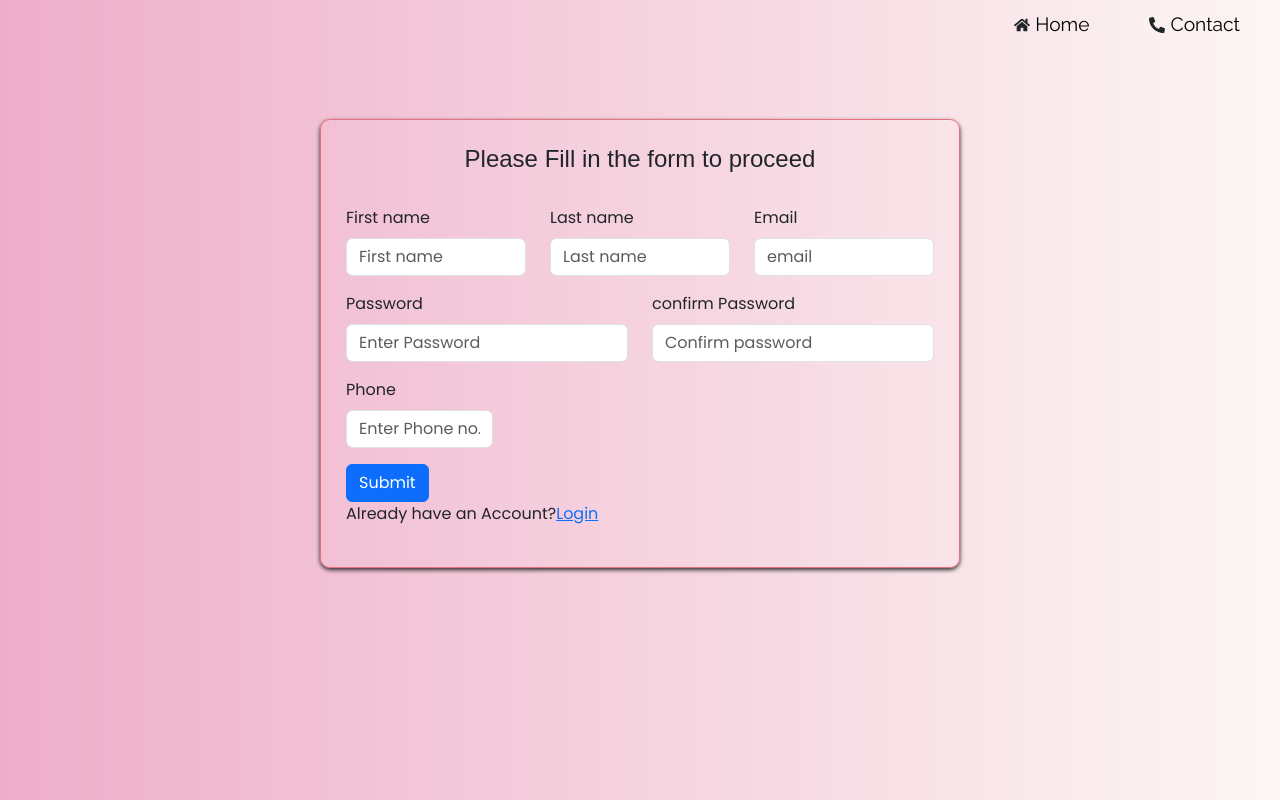
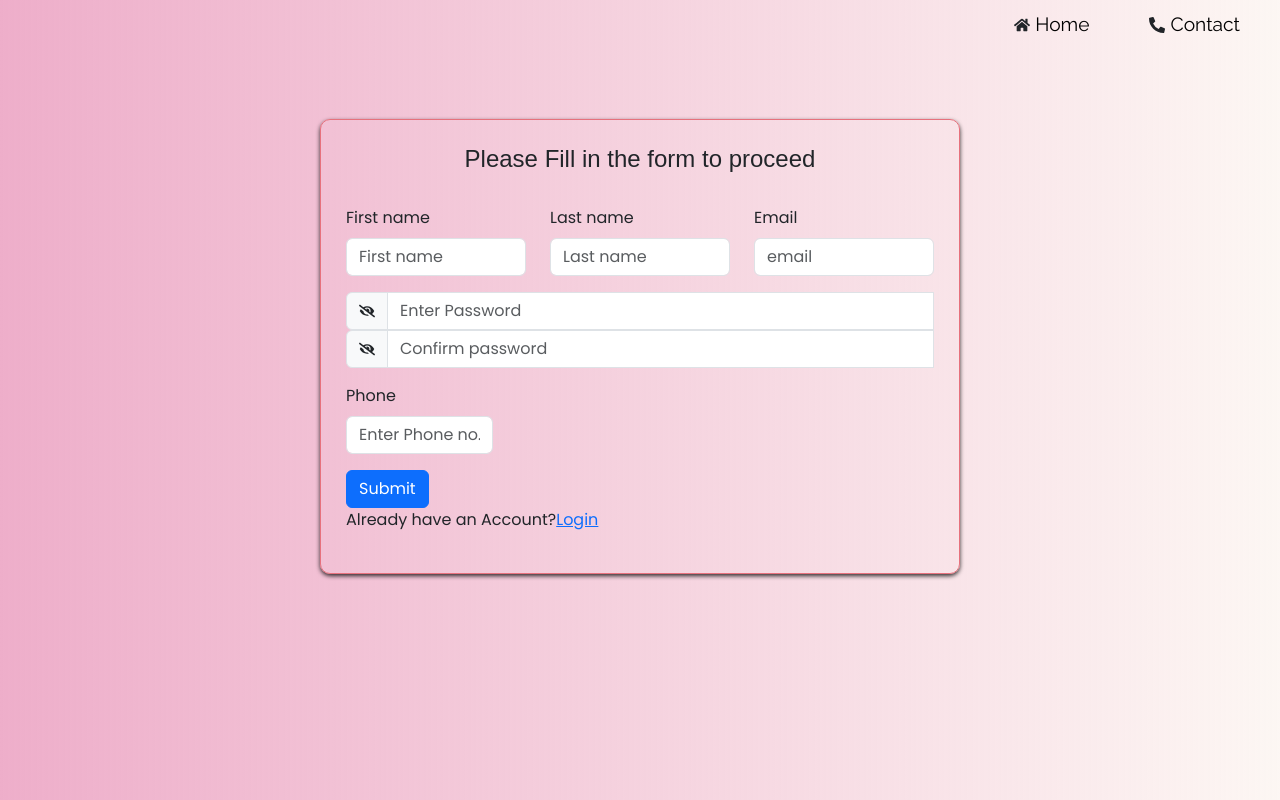
Before and after one commit to Annetaliya/Restaurant-Reservation-System, a React (Create React App) app in the folder Client side/my-app/: page /register in a window 1280 px wide. Built offline with nearby package versions, Linux system fonts and the light colour scheme; no server answers; a web font is replaced by a local one.

Commit message:
show password feature

```diff
--- a/Client side/my-app/src/Components/Login/Login.js
+++ b/Client side/my-app/src/Components/Login/Login.js
@@ -1,68 +1,69 @@
-import React from 'react';
+import React, { useState } from "react";
 import Button from "react-bootstrap/Button";
 import Col from "react-bootstrap/Col";
 import Form from "react-bootstrap/Form";
-import './login.css'
+import "./login.css";
 import { Formik } from "formik";
 import Swal from "sweetalert2";
-import { useNavigate } from 'react-router-dom';
-import { Link } from 'react-router-dom';
-
+import { useNavigate } from "react-router-dom";
+import { Link } from "react-router-dom";
+import InputGroup from "react-bootstrap/InputGroup";
+import InputGroupText from "react-bootstrap/esm/InputGroupText";
+import { FaEye, FaEyeSlash } from "react-icons/fa";
 
 const Login = ({ setIsLoggedIn, user }) => {
-
+  const [showPassword, setShowPassword] = useState(false);
 
   const validate = (values) => {
     const errors = {};
     if (!values.email) {
-    errors.email = 'Required';
-  } else if(!/^[A-Z0-9._%+-]+@[A-Z0-9.-]+\.[A-Z]{2,4}$/i.test(values.email)){
-    errors.email = 'Invalid email'
+      errors.email = "Required";
+    } else if (
+      !/^[A-Z0-9._%+-]+@[A-Z0-9.-]+\.[A-Z]{2,4}$/i.test(values.email)
+    ) {
+      errors.email = "Invalid email";
     }
     if (!values.password) {
-    errors.password = 'Required'
+      errors.password = "Required";
     }
     return errors;
-
-}
-
+  };
 
   const initialVaues = {
-  email: '',
-  password: ''
-}
+    email: "",
+    password: "",
+  };
   const navigate = useNavigate();
   //submit login form
   const handleSubmit = async (values, { setSubmitting, setErrors }) => {
     try {
-    const response = await fetch('http://localhost:8000/login', {
-      method: 'POST',
+      const response = await fetch("http://localhost:8000/login", {
+        method: "POST",
         headers: {
-        'content-Type': 'application/json',
+          "content-Type": "application/json",
         },
-      body: JSON.stringify(values)
+        body: JSON.stringify(values),
       });
       const result = await response.json();
       if (!response.ok) {
-      if (result.error === 'Email not found') {
-        setErrors({email: 'Email not registered'})
-      } else if (result.error === 'Incorrect password') {
-        setErrors({password: 'Password not found'})
+        if (result.error === "Email not found") {
+          setErrors({ email: "Email not registered" });
+        } else if (result.error === "Incorrect password") {
+          setErrors({ password: "Password not found" });
         }
-      return
+        return;
       }
-    localStorage.setItem('token', result.token)
-    localStorage.setItem('user', JSON.stringify(result.user))
+      localStorage.setItem("token", result.token);
+      localStorage.setItem("user", JSON.stringify(result.user));
       Swal.fire({
         title: "Good Job",
         text: "Login successful!",
         icon: "success",
       });
       setIsLoggedIn(true);
-    navigate('/');
-
+      navigate("/");
     } catch (error) {
-    console.log(error, 'login failed')
+      console.log(error, "login failed");
 
       Swal.fire({
         title: "Error",
@@ -70,13 +71,13 @@ const handleSubmit = async (values, { setSubmitting, setErrors }) => {
         icon: "error",
       });
     } finally {
-    setSubmitting(false)
+      setSubmitting(false);
     }
-}
+  };
 
   return (
-    <div  className="col-6 parent-container">
-      <h4 className='loginHeader'>Please Login to Continue...</h4>
+    <div className="col-6 parent-container">
+      <h4 className="loginHeader">Please Login to Continue...</h4>
       <Formik
         initialValues={initialVaues}
         validate={validate}
@@ -91,54 +92,55 @@ const handleSubmit = async (values, { setSubmitting, setErrors }) => {
           handleSubmit,
           isSubmitting,
         }) => (
-
-
           <Form onSubmit={handleSubmit}>
-            <Form.Group  as={Col} md="8" className='mb-2'controlId='email'>
+            <Form.Group as={Col} md="8" className="mb-2" controlId="email">
               <Form.Label>Email</Form.Label>
               <Form.Control
-                type='text'
-                placeholder='Email'
-                name='email'
+                type="text"
+                placeholder="Email"
+                name="email"
                 value={values.email}
                 onBlur={handleBlur}
                 onChange={handleChange}
                 isInvalid={touched.email && errors.email}
               />
 
-              <Form.Control.Feedback type='invalid'>
+              <Form.Control.Feedback type="invalid">
                 {errors.email}
               </Form.Control.Feedback>
             </Form.Group>
-            <Form.Group  as={Col} md="8" controlId='password'>
-                <Form.Label>Password</Form.Label>
+            <InputGroup as={Col} md="8" controlId="password">
+              <InputGroupText onClick={() => setShowPassword(!showPassword)}>
+                {showPassword ? <FaEye /> : <FaEyeSlash />}
+              </InputGroupText>
+
               <Form.Control
-                type='password'
-                placeholder='Password'
-                name='password'
+                type={showPassword ? "text" : "password"}
+                placeholder="Password"
+                name="password"
                 value={values.password}
                 onBlur={handleBlur}
                 onChange={handleChange}
                 isInvalid={touched.password && errors.password}
               />
-                <Form.Control.Feedback type='invalid'>
+              <Form.Control.Feedback type="invalid">
                 {errors.password}
               </Form.Control.Feedback>
-            </Form.Group>
-            <Button type='submit' disabled={isSubmitting} className='mt-2 mb-2'>
-              {isSubmitting ? 'Submitting...' : 'Submit'}
+            </InputGroup>
+            <Button type="submit" disabled={isSubmitting} className="mt-2 mb-2">
+              {isSubmitting ? "Submitting..." : "Submit"}
             </Button>
           </Form>
         )}
-
       </Formik>
-      <p className='signupTxt'>Don't have an Account?
+      <p className="signupTxt">
+        Don't have an Account?
         <span>
-          <Link to='/register'>SignUp</Link>
+          <Link to="/register">SignUp</Link>
         </span>
       </p>
     </div>
-  )
-}
+  );
+};
 
-export default Login
+export default Login;
--- a/Client side/my-app/src/Components/Register/Register.js
+++ b/Client side/my-app/src/Components/Register/Register.js
@@ -1,4 +1,4 @@
-import React from "react";
+import React, { useState } from "react";
 import Button from "react-bootstrap/Button";
 import Col from "react-bootstrap/Col";
 import Form from "react-bootstrap/Form";
@@ -7,8 +7,12 @@ import "./register.css";
 import { Formik } from "formik";
 import Swal from "sweetalert2";
 import { Link, useNavigate } from "react-router";
+import { FaEye, FaEyeSlash } from "react-icons/fa";
+import InputGroup from "react-bootstrap/InputGroup";
+import InputGroupText from "react-bootstrap/esm/InputGroupText";
 
 const Register = () => {
+  const [showPassword, setShowPassword] = useState(false);
   const validate = (values) => {
     const errors = {};
     if (!values.firstName) {
@@ -57,7 +61,7 @@ const Register = () => {
     confirmPassword: "",
     phone: "",
   };
-  const navigate = useNavigate()
+  const navigate = useNavigate();
   const handleSubmit = async (values, { setSubmitting, resetForm }) => {
     try {
       const response = await fetch("http://localhost:8000/users", {
@@ -75,7 +79,7 @@ const Register = () => {
           icon: "success",
         });
         resetForm();
-        navigate('/login')
+        navigate("/login");
       } else {
         alert(result.message || "Something went wrong!");
       }
@@ -157,10 +161,14 @@ const Register = () => {
               </Form.Group>
             </Row>
             <Row className="mb-3">
-              <Form.Group as={Col} md="6" controlId="password">
-                <Form.Label>Password</Form.Label>
+              <InputGroup as={Col} md="6" controlId="password">
+
+                <InputGroupText onClick={() => setShowPassword(!showPassword)}>
+                  {showPassword ? <FaEye/> : <FaEyeSlash/>}
+                </InputGroupText>
+
                 <Form.Control
-                  type="password"
+                  type={showPassword ? "text" : "password"}
                   name="password"
                   placeholder="Enter Password"
                   value={values.password}
@@ -168,14 +176,15 @@ const Register = () => {
                   onChange={handleChange}
                   isInvalid={touched.password && errors.password}
                 />
+
                 <Form.Control.Feedback type="invalid">
                   {errors.password}
                 </Form.Control.Feedback>
-              </Form.Group>
-              <Form.Group as={Col} controlId="confirmPassword">
-                <Form.Label>confirm Password</Form.Label>
+              </InputGroup>
+              < InputGroup as={Col} controlId="confirmPassword">
+                <InputGroupText onClick={() => setShowPassword(!showPassword)}>{showPassword ? <FaEye/> : <FaEyeSlash/>}</InputGroupText>
                 <Form.Control
-                  type="password"
+                  type={showPassword ? 'text' : 'password'}
                   name="confirmPassword"
                   placeholder="Confirm password"
                   value={values.confirmPassword}
@@ -186,7 +195,7 @@ const Register = () => {
                 <Form.Control.Feedback type="invalid">
                   {errors.confirmPassword}
                 </Form.Control.Feedback>
-              </Form.Group>
+              </InputGroup>
             </Row>
             <Form.Group as={Col} md="3" className="mb-3" controlId="phone">
               <Form.Label>Phone</Form.Label>
@@ -212,7 +221,9 @@ const Register = () => {
       </Formik>
       <p>
         Already have an Account?
-        <span><Link to='/login'>Login</Link></span>
+        <span>
+          <Link to="/login">Login</Link>
+        </span>
       </p>
     </div>
   );
```
Lines whose indentation alone changed are shown as unchanged.
